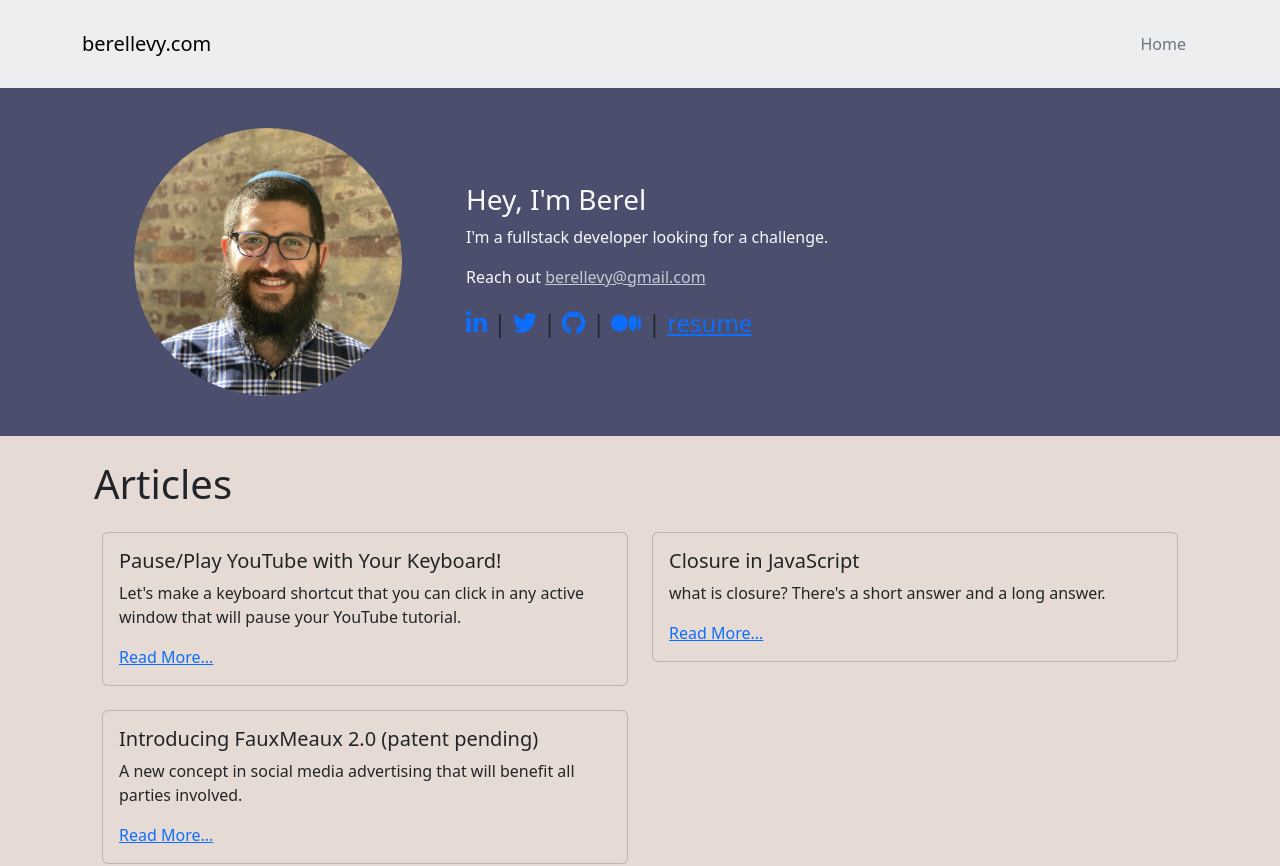
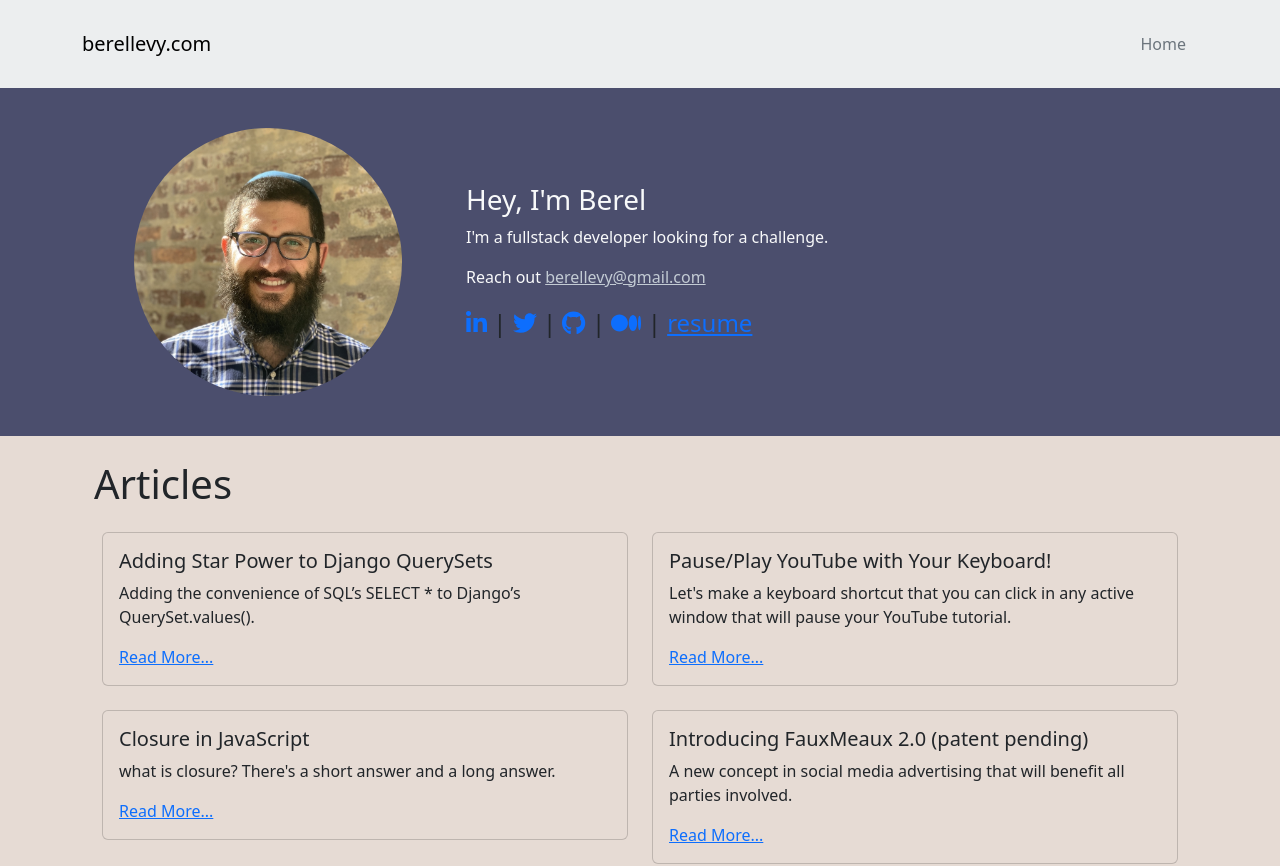
Before and after one commit to berellevy/my_react_site, a React (Create React App) app: page / in a window 1280 px wide. Shown: the top 866 px of the page. Built offline with nearby package versions, Linux system fonts and the light colour scheme.

Commit message:
Update mediumArticles.js
add an article

```diff
--- a/src/mediumArticles.js
+++ b/src/mediumArticles.js
@@ -1,4 +1,9 @@
 const articles = [
+    {
+        title: "Adding Star Power to Django QuerySets",
+        text: "Adding the convenience of SQL’s SELECT * to Django’s QuerySet.values().",
+        href: "https://berellevy.medium.com/adding-star-power-to-django-querysets-e939bbb503a8",
+    },
     {
         title: "Pause/Play YouTube with Your Keyboard!",
         text: "Let's make a keyboard shortcut that you can click in any active window that will pause your YouTube tutorial.",
```
